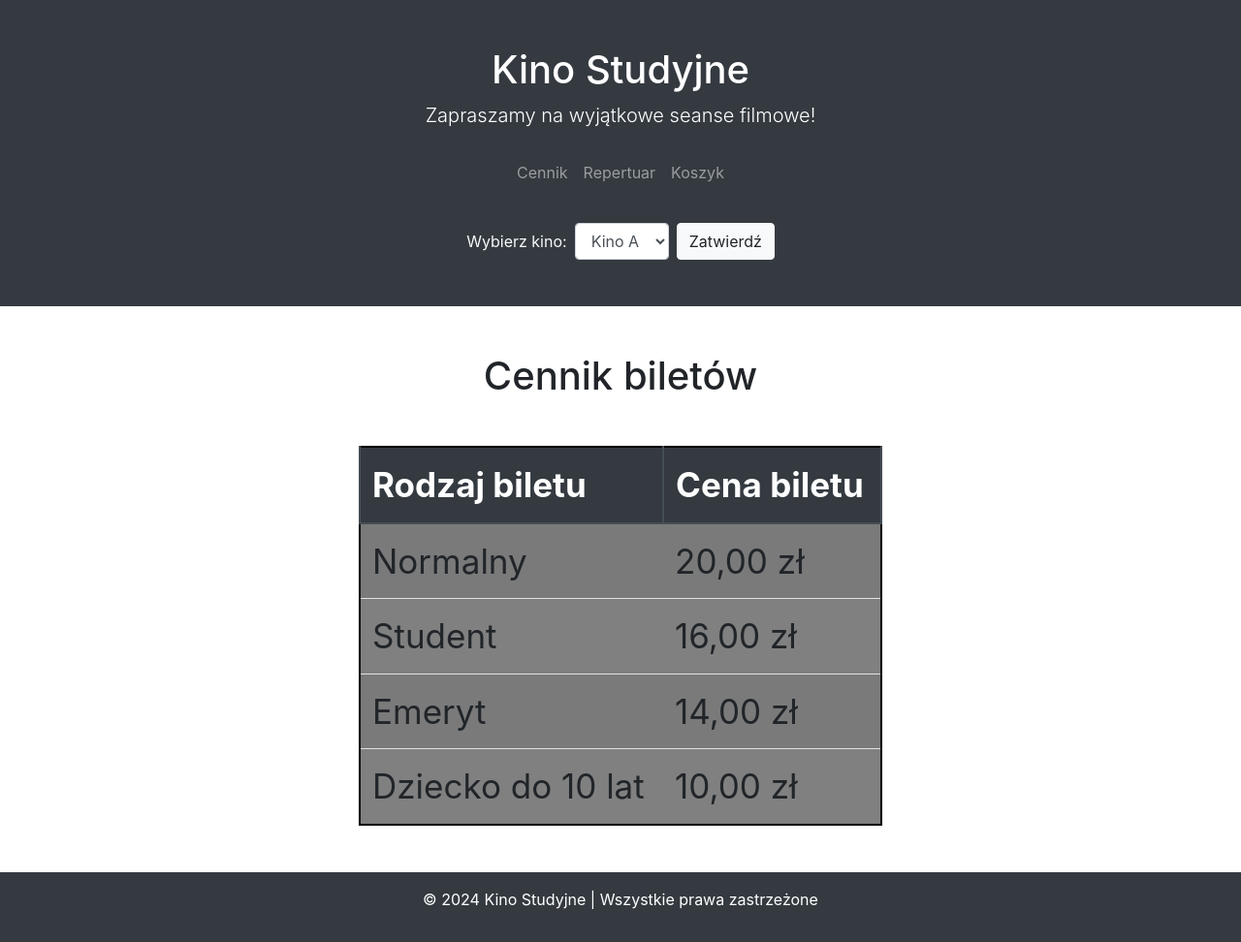
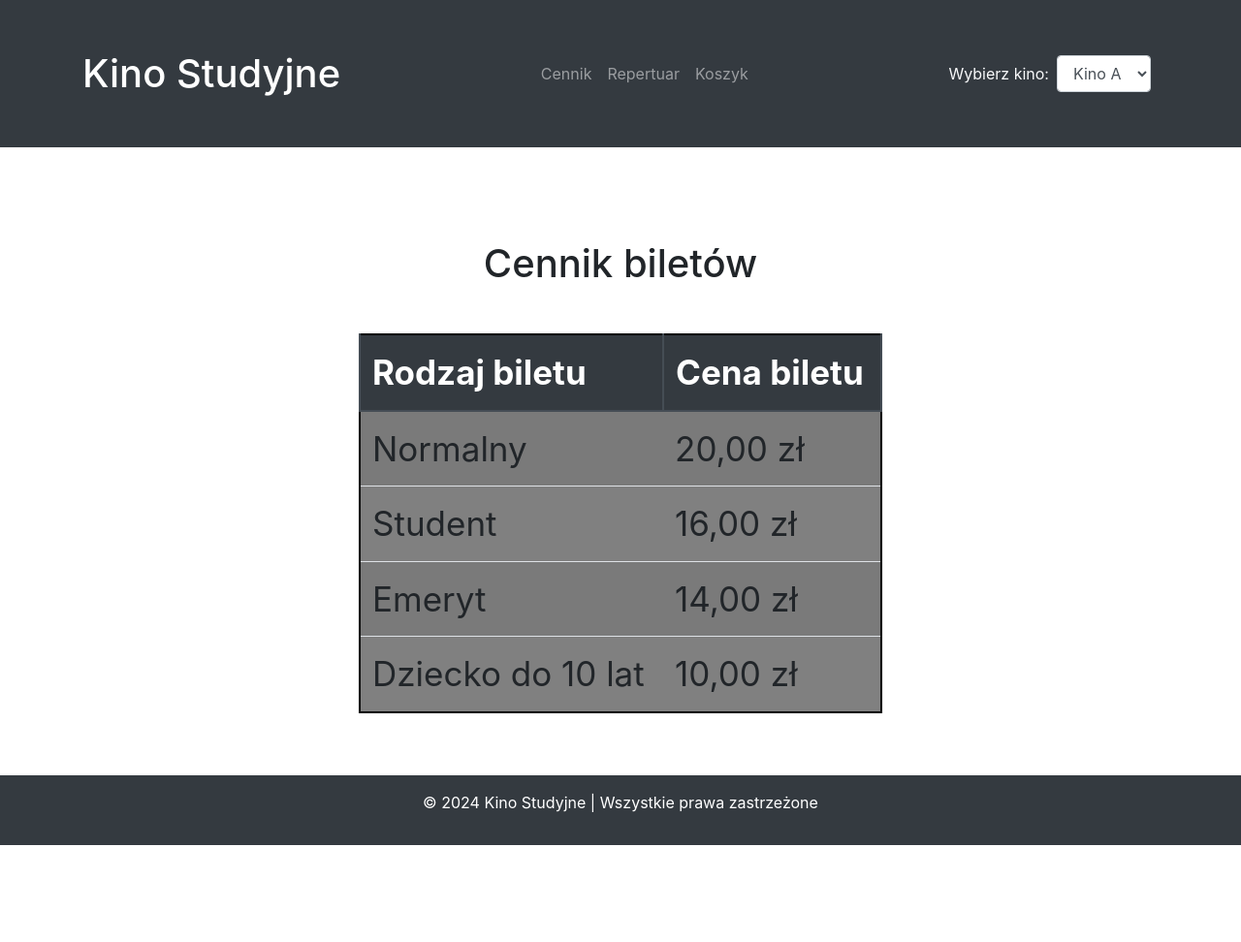
Before and after one commit to infoshareacademy/jpydzr5-reservation-for-destination, a Django app: page /cinema/cennik/ in a window 1280 px wide. Shown: the whole page at 97% size. After the commit the page ends 872 px from the top, so only its background shows below. Run offline with Django 5.2, Linux system fonts and the light colour scheme; data comes from the database, SQL or seed files in the repository; parts of the project's set-up code (start-up, migrations or seed data) failed here and were passed over; some libraries are stand-ins or nearby versions.

Commit message:
Naprawienie stopki w fullscreen i inne poprawki

```diff
--- a/cinema_reservation_system/cinema/templates/cinema/base.html
+++ b/cinema_reservation_system/cinema/templates/cinema/base.html
@@ -8,14 +8,13 @@
     <link rel="stylesheet" href="https://stackpath.bootstrapcdn.com/bootstrap/4.5.2/css/bootstrap.min.css">
     <link rel="stylesheet" href="{% static 'cinema/index.css' %}">
 </head>
-<body>
+<body style="height: 100%; margin: 0; display: flex; flex-direction: column; min-height: 100vh;">
     <header class="bg-dark text-white text-center py-5" style="background-size: cover; background-position: center;">
-        <div class="container">
+        <div class="container d-flex justify-content-between align-items-center">
             <a href="{% url 'index' %}" style="text-decoration: none; color: inherit;">
-                <h1>Kino Studyjne</h1>
+                <h1 class="mb-0">Kino Studyjne</h1>
             </a>
-            <p class="lead">Zapraszamy na wyjątkowe seanse filmowe!</p>
-            <nav class="navbar navbar-expand-lg navbar-dark bg-dark">
+            <nav class="navbar navbar-expand-lg navbar-dark bg-dark mx-auto">
                 <div class="collapse navbar-collapse" id="navbarNav">
                     <ul class="navbar-nav mx-auto">
                         {% for item in menu_positions %}
@@ -26,24 +25,21 @@
                     </ul>
                 </div>
             </nav>
-            <div class="d-flex justify-content-center mt-4">
-                <form method="post" action="{% url 'set_cinema' %}" class="form-inline form-spacing">
+                <form method="post" action="{% url 'set_cinema' %}" class="form-inline form-spacing" id="cinema-selection-form">
                     {% csrf_token %}
                     <div class="form-group mr-2">
                         <label for="cinema" class="text-light mr-2">Wybierz kino:</label>
-                        <select id="cinema" name="cinema" class="form-control">
+                        <select id="cinema" name="cinema" class="form-control" onchange="document.getElementById('cinema-selection-form').submit();">
                             {% for cinema in cinemas %}
                             <option value="{{ cinema.id }}" {% if cinema.id == selected_cinema %}selected{% endif %}>{{cinema.name}}</option>
                             {% endfor %}
                         </select>
                     </div>
-                    <button type="submit" class="btn btn-light">Zatwierdź</button>
                 </form>
-            </div>
         </div>
     </header>
 
-    <main class="container my-5">
+    <main class="container my-5" style="flex: 1;">
         {% block content %}
         {% endblock %}
     </main>
```
